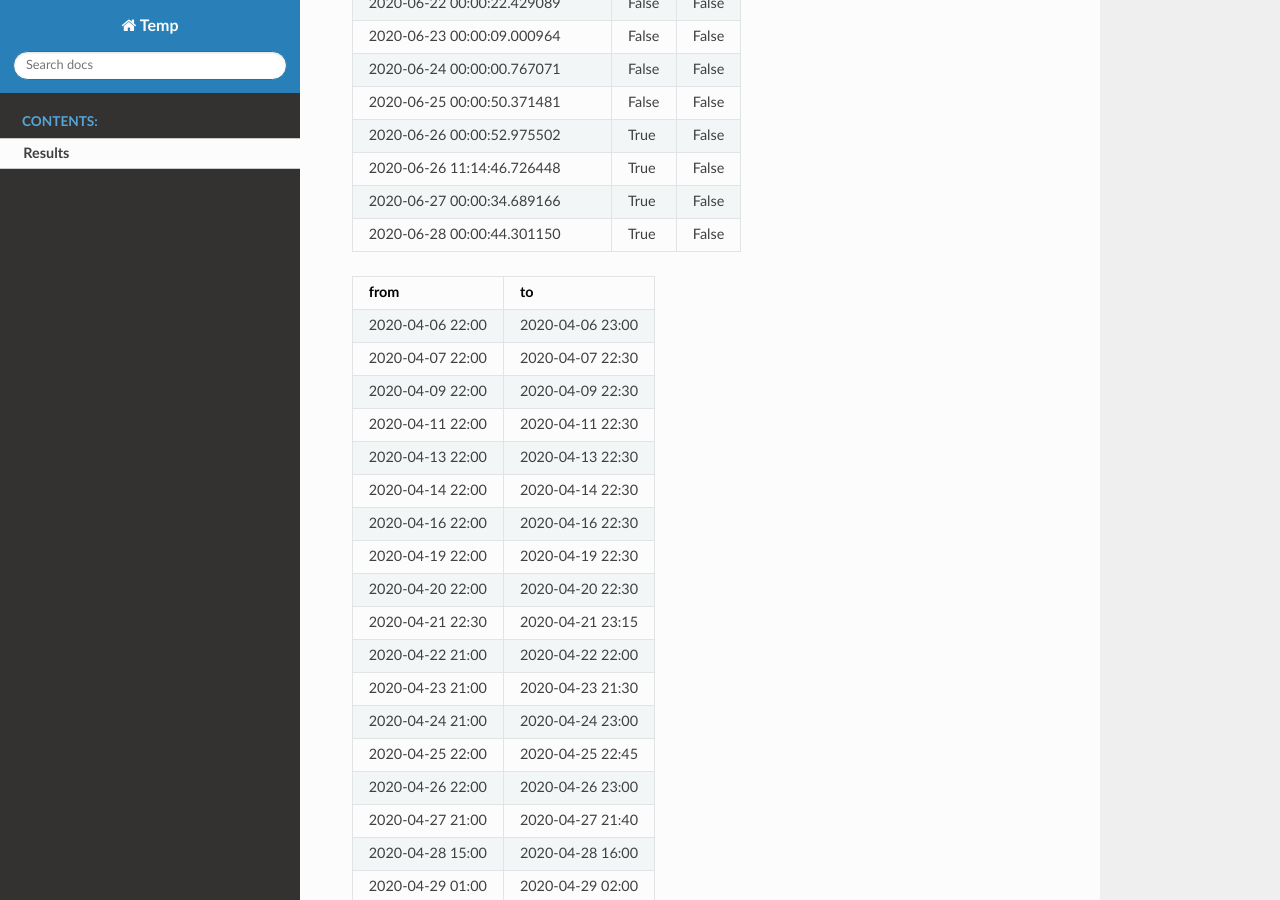
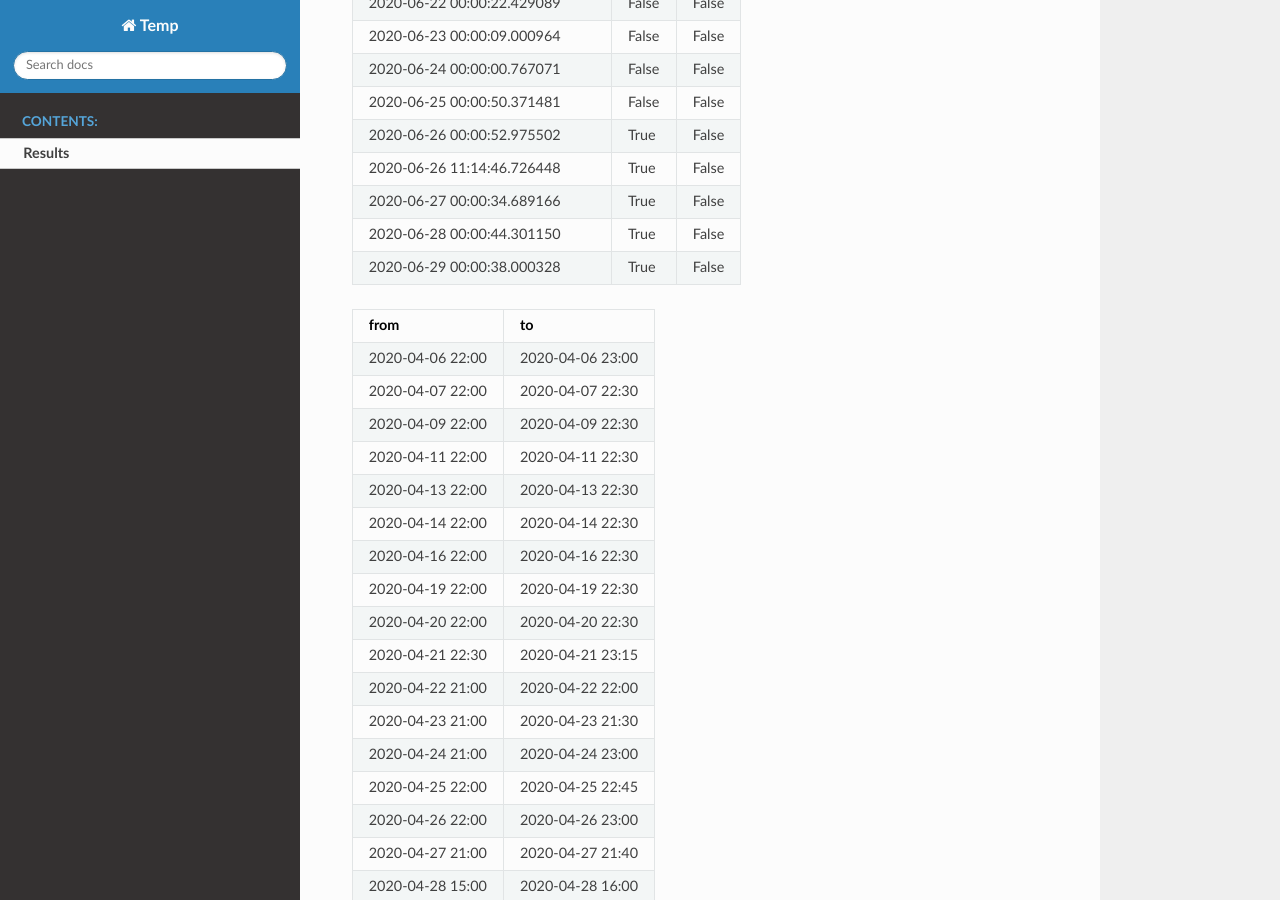
Before and after one commit to shlomow/queries-results, a Sphinx documentation site: the page built from source/results.rst, in a window 1280 px wide and 900 px high, scrolled down 2792 px. Built offline with Sphinx 7.4.7 and the Read the Docs theme 2.0.0, drawn with Linux system fonts in a browser that asks for light colours.

Commit message:
update results

```diff
--- a/source/results.rst
+++ b/source/results.rst
@@ -93,6 +93,7 @@ forth experiment: 18.06.2020
    2020-06-26 11:14:46.726448, True, False
    2020-06-27 00:00:34.689166, True, False
    2020-06-28 00:00:44.301150, True, False
+   2020-06-29 00:00:38.000328, True, False
 
 .. csv-table::
    :header: "from", "to"
```
Also changed, not shown: results.json (+1 -1 lines).
